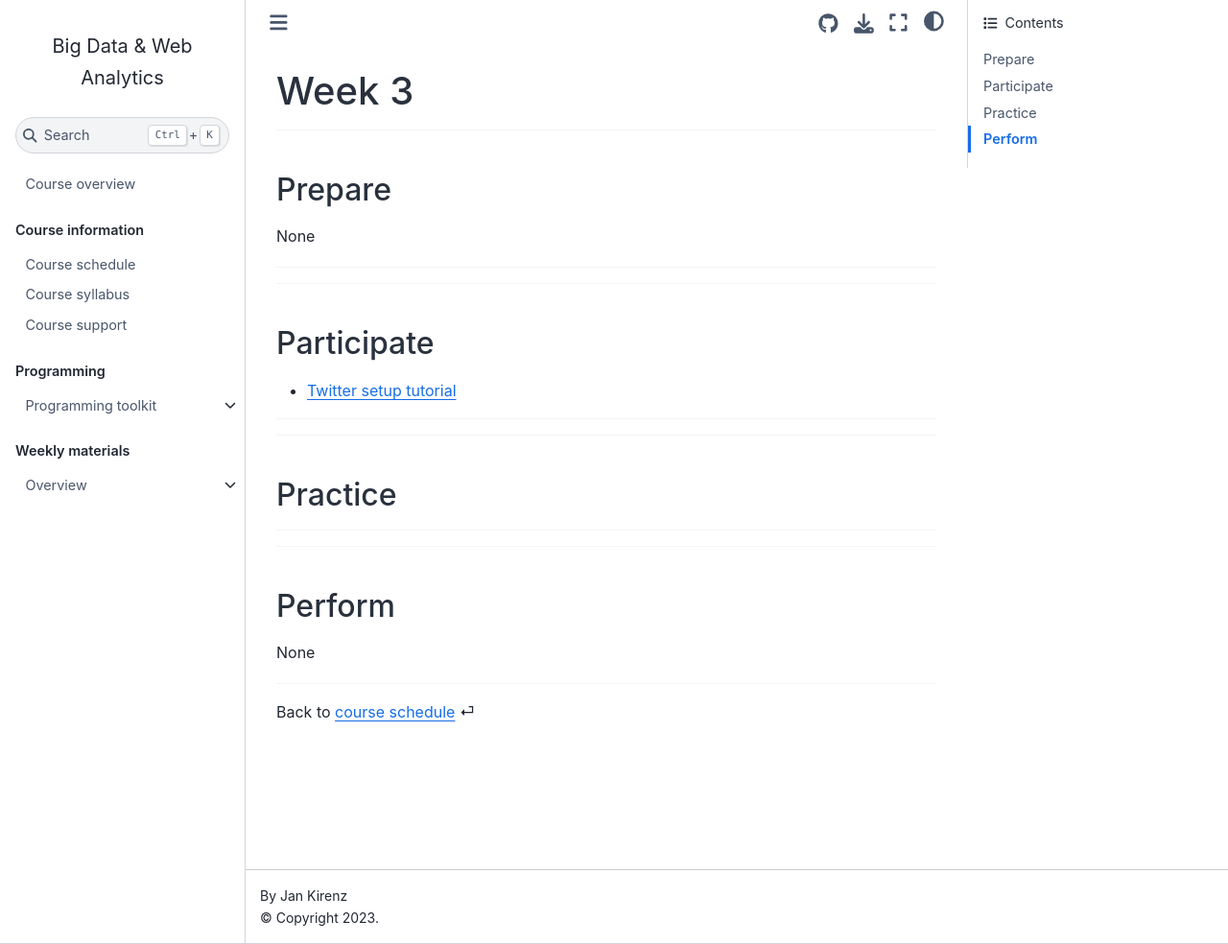
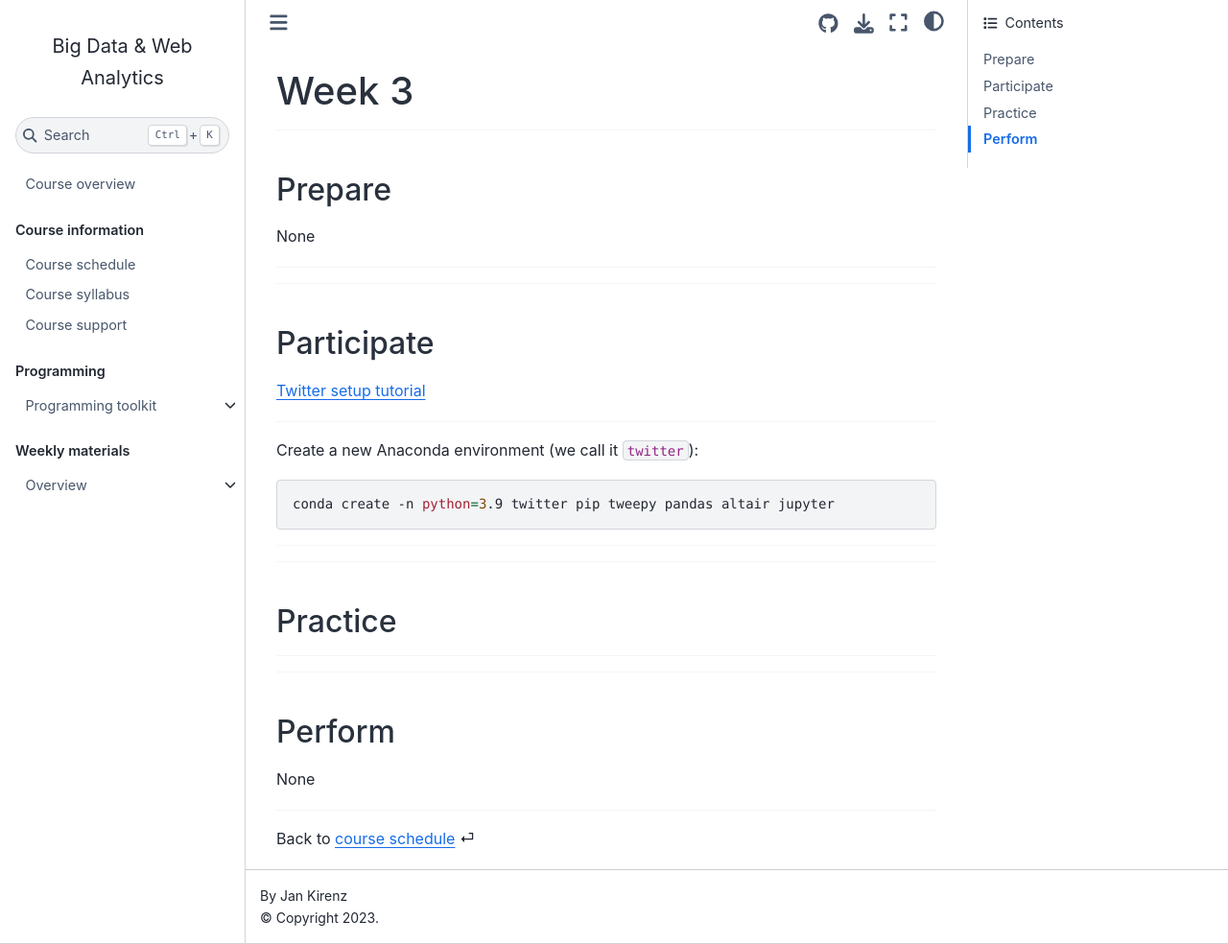
Before and after one commit to om2-ws22/website, a Jupyter Book: the page built from weeks/week3.md, in a window 1280 px wide and 984 px high. Shown: the whole window at 96% size. Built offline with Jupyter Book 1.0.4 settings and Sphinx 7.4.7 and the Sphinx Book theme 1.1.4, drawn with Linux system fonts in a browser that asks for light colours; comment, search, counter and statistics services are not loaded.

Commit message:
Update week3.md

````diff
--- a/weeks/week3.md
+++ b/weeks/week3.md
@@ -16,7 +16,16 @@ None
 (participate)=
 ## Participate
 
-- [Twitter setup tutorial](../tutorials/twitter-setup.md)
+
+[Twitter setup tutorial](../tutorials/twitter-setup.md)
+
+---
+
+Create a new Anaconda environment (we call it `twitter`):
+
+```bash
+conda create -n python=3.9 twitter pip tweepy pandas altair jupyter
+```
 
 
 ---
````
